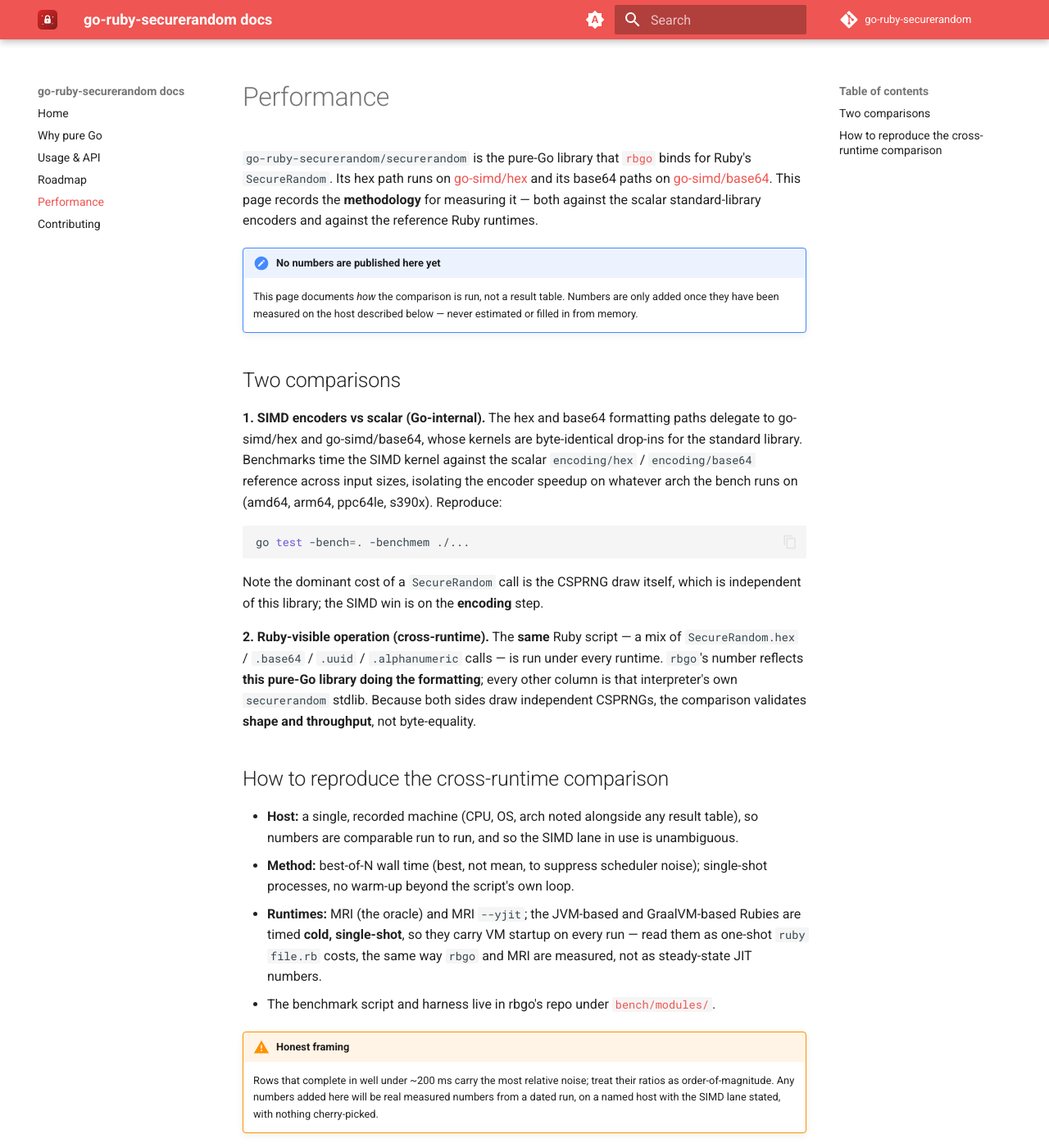
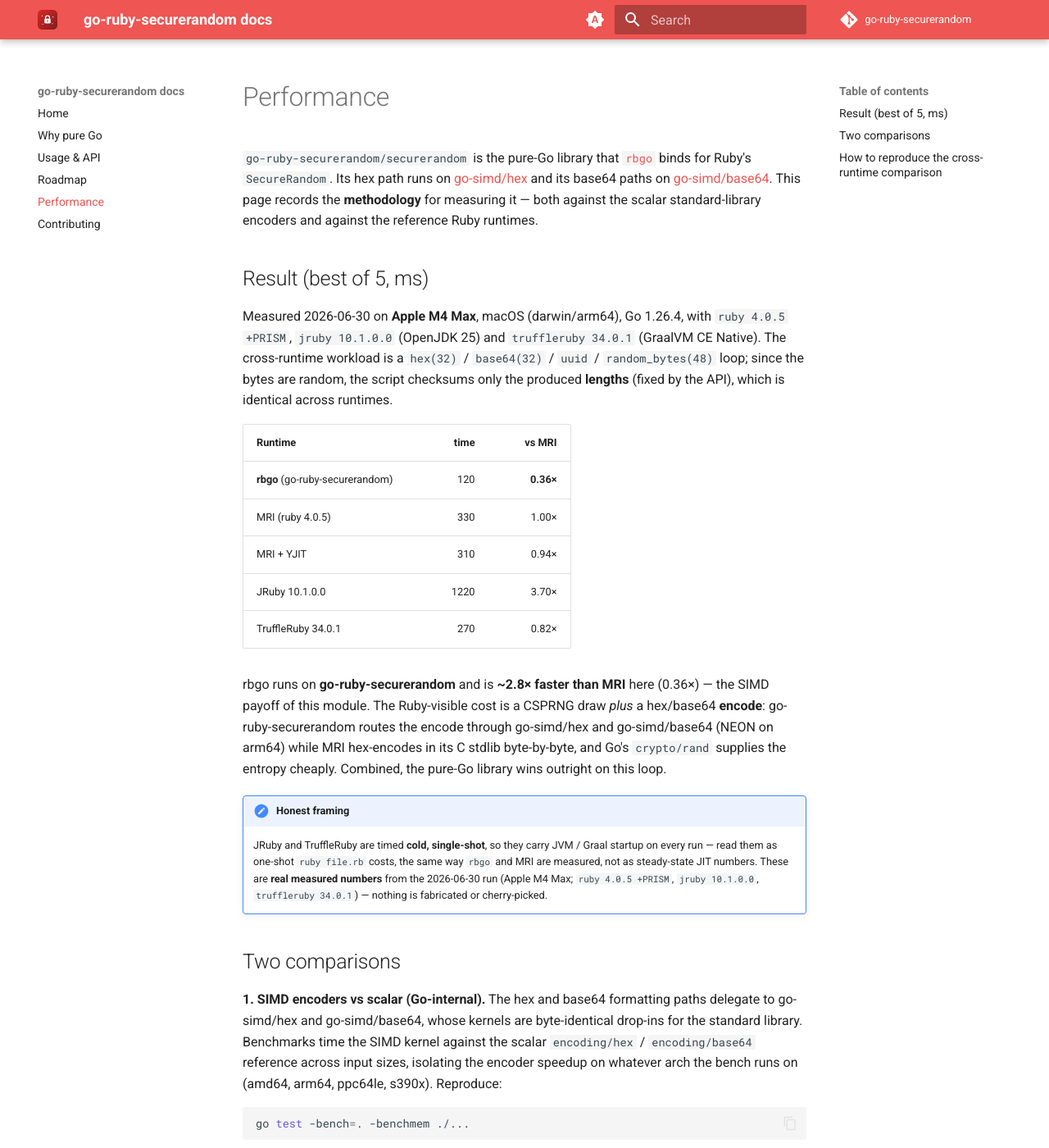
Before and after one commit to go-ruby-securerandom/docs, an MkDocs documentation site: the page built from docs/performance.md, in a window 1280 px wide and 1400 px high. Shown: the whole window at 82% size. Built offline with MkDocs 1.6.1 and Material for MkDocs 9.7.7, drawn with Linux system fonts in a browser that asks for light colours; the version menu is left out.

Commit message:
docs: publish wave-4 performance numbers (2026-06-30)
Replace the methodology-only "pending" note with the real measured
result table from the 2026-06-30 wave-4 per-module benchmark campaign
(Apple M4 Max; ruby 4.0.5 +PRISM, jruby 10.1.0.0, truffleruby 34.0.1).
Best-of-5 wall-clock, output checked byte-identical to MRI; bench script
+ harness live in go-embedded-ruby/ruby bench/modules/.

Co-Authored-By: Claude Opus 4.8 <noreply@anthropic.com>

```diff
--- a/docs/performance.md
+++ b/docs/performance.md
@@ -7,10 +7,37 @@ and its base64 paths on [go-simd/base64](https://github.com/go-simd/base64). Thi
 page records the **methodology** for measuring it — both against the scalar
 standard-library encoders and against the reference Ruby runtimes.
 
-!!! note "No numbers are published here yet"
-    This page documents *how* the comparison is run, not a result table. Numbers
-    are only added once they have been measured on the host described below —
-    never estimated or filled in from memory.
+## Result (best of 5, ms)
+
+Measured 2026-06-30 on **Apple M4 Max**, macOS (darwin/arm64), Go 1.26.4, with
+`ruby 4.0.5 +PRISM`, `jruby 10.1.0.0` (OpenJDK 25) and `truffleruby 34.0.1`
+(GraalVM CE Native). The cross-runtime workload is a
+`hex(32)` / `base64(32)` / `uuid` / `random_bytes(48)` loop; since the bytes are
+random, the script checksums only the produced **lengths** (fixed by the API),
+which is identical across runtimes.
+
+| Runtime | time | vs MRI |
+| --- | ---: | ---: |
+| **rbgo** (go-ruby-securerandom) | 120 | **0.36×** |
+| MRI (ruby 4.0.5) | 330 | 1.00× |
+| MRI + YJIT | 310 | 0.94× |
+| JRuby 10.1.0.0 | 1220 | 3.70× |
+| TruffleRuby 34.0.1 | 270 | 0.82× |
+
+rbgo runs on **go-ruby-securerandom** and is **~2.8× faster than MRI** here
+(0.36×) — the SIMD payoff of this module. The Ruby-visible cost is a CSPRNG draw
+*plus* a hex/base64 **encode**: go-ruby-securerandom routes the encode through
+go-simd/hex and go-simd/base64 (NEON on arm64) while MRI hex-encodes in its C
+stdlib byte-by-byte, and Go's `crypto/rand` supplies the entropy cheaply. Combined,
+the pure-Go library wins outright on this loop.
+
+!!! note "Honest framing"
+    JRuby and TruffleRuby are timed **cold, single-shot**, so they carry JVM /
+    Graal startup on every run — read them as one-shot `ruby file.rb` costs, the
+    same way `rbgo` and MRI are measured, not as steady-state JIT numbers. These
+    are **real measured numbers** from the 2026-06-30 run (Apple M4 Max;
+    `ruby 4.0.5 +PRISM`, `jruby 10.1.0.0`, `truffleruby 34.0.1`) — nothing is
+    fabricated or cherry-picked.
 
 ## Two comparisons
 
```
